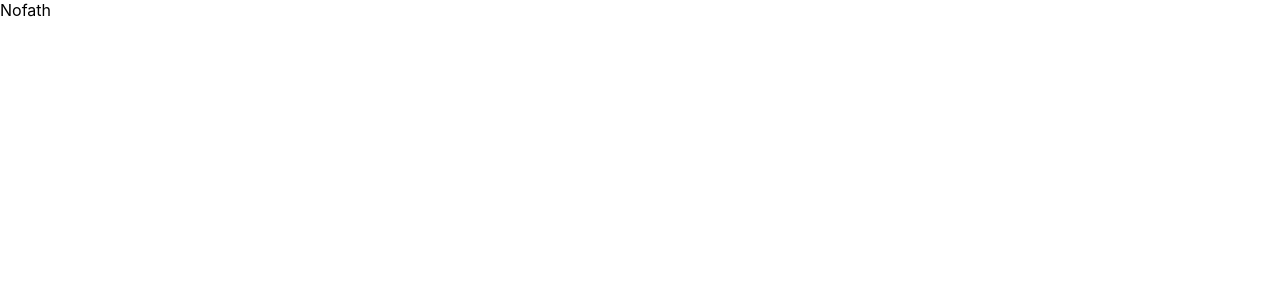
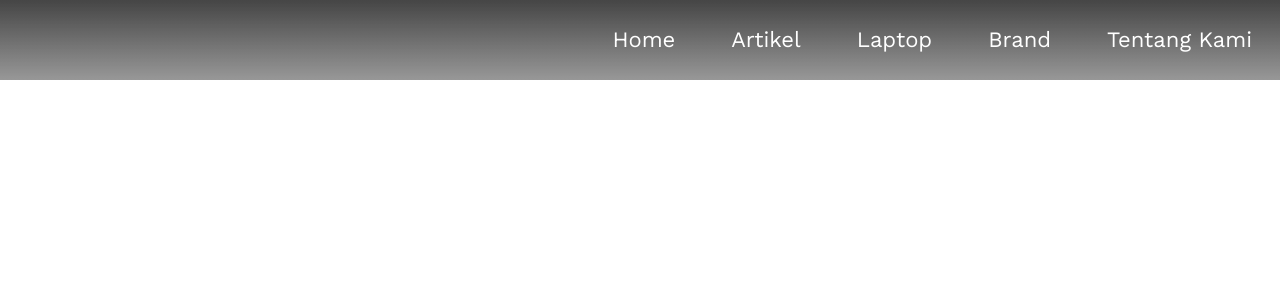
Before and after one commit to Minezee/rah_gadget_fe, a Next.js app: page / in a window 1280 px wide. Shown: the top 300 px of the page. Built offline with nearby package versions, Linux system fonts and the light colour scheme; a web font is replaced by a local one.

Commit message:
navbar done

```diff
--- a/components/container/container.elements.tsx
+++ b/components/container/container.elements.tsx
@@ -3,6 +3,7 @@ import { device } from '../../styles/mixin';
 
 const ContainerStyle = styled.div`
 	width: 100%;
+	height: 100%;
 	max-width: ${device.starter_kit};
 	margin: 0 auto;
 `;
--- /dev/null
+++ b/components/navbar/navbar.elements.tsx
@@ -0,0 +1,57 @@
+import styled from "styled-components";
+import { Container } from "../container/container";
+import { Lead1 } from "../typography/typography";
+
+const NavbarWrapper = styled.div`
+  width: 100%;
+  height: 80px;
+  background: linear-gradient(
+    180deg,
+    #343434 -21.25%,
+    rgba(52, 52, 52, 0.3) 151.25%
+  );
+  backdrop-filter: blur(10px);
+`;
+
+const NavbarItemWrapper = (props: any) => {
+  return (
+    <Container>
+      <NavbarItemWrapperStyle>{props.children}</NavbarItemWrapperStyle>
+    </Container>
+  );
+};
+
+const NavbarItemWrapperStyle = styled.span`
+  display: flex;
+  justify-content: flex-end;
+  align-items: center;
+  height: 100%;
+
+`;
+
+const NavbarItem = (props: any) => {
+  return (
+    <NavbarItemStyle>
+      <Lead1>{props.children}</Lead1>
+    </NavbarItemStyle>
+  );
+};
+
+const NavbarItemStyle = styled.div`
+  height: 100% !important;
+  padding: 0 28px;
+  color: white;
+  cursor: pointer;
+  transition: 0.2s;
+
+  display: flex;
+  justify-content: center;
+  align-items: center;
+
+  &:hover {
+    background: #D31E1C;
+    transition: 0.2s;
+  }
+`;
+
+export { NavbarWrapper, NavbarItemWrapper, NavbarItem };
--- /dev/null
+++ b/components/navbar/navbar.tsx
@@ -0,0 +1,21 @@
+import {
+  NavbarItem,
+  NavbarItemWrapper,
+  NavbarWrapper,
+} from "./navbar.elements";
+
+const Navbar = (props: any) => {
+  return (
+    <NavbarWrapper>
+      <NavbarItemWrapper>
+        <NavbarItem>Home</NavbarItem>
+        <NavbarItem>Artikel</NavbarItem>
+        <NavbarItem>Laptop</NavbarItem>
+        <NavbarItem>Brand</NavbarItem>
+        <NavbarItem>Tentang Kami</NavbarItem>
+      </NavbarItemWrapper>
+    </NavbarWrapper>
+  );
+};
+
+export default Navbar;
--- a/pages/index.tsx
+++ b/pages/index.tsx
@@ -13,6 +13,7 @@ import {
 } from "../components/button/button";
 import { Body1, Body2, H1, SH1 } from "../components/typography/typography";
 import { Container, ContainerFluid } from "../components/container/container";
+import Navbar from "../components/navbar/navbar";
 
 const Home: NextPage = () => {
   return (
@@ -34,7 +35,7 @@ const Home: NextPage = () => {
     // </div>
 
     // <Container>Nofath</Container>
-    <Container>Nofath</Container>
+    <Navbar></Navbar>
   );
 };
 
```
